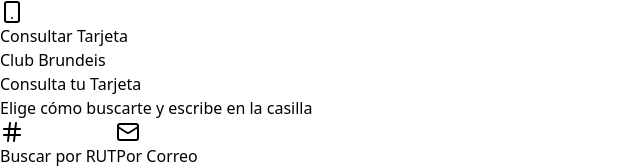
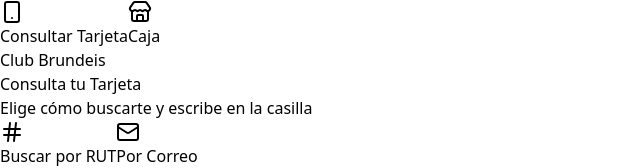
Before and after one commit to ruizrenzo0108/club-brundeis, a React (Vite) app: page / in a window 1280 px wide. Shown: the top 168 px of the page, without its empty margins (0-640 px from the left). Built offline with nearby package versions, Linux system fonts and the light colour scheme.

Commit message:
Ocultar2

```diff
--- a/src/App.jsx
+++ b/src/App.jsx
@@ -19,9 +19,6 @@ import { supabase } from './supabaseClient';
 
 
 const PIN_CAJA_CORRECTO = "Brunde1865";
-
-// Ruta privada para abrir el módulo de caja. Puedes cambiar este nombre.
-const RUTA_CAJA_SECRETA = "/brundeis-caja-interna-7f3a9";
 
 const META_SELLOS = 8;
 
@@ -141,12 +138,6 @@ export default function App() {
   // =========================================================================
 
   useEffect(() => {
-
-    // La caja solo se muestra al entrar directamente por la ruta secreta.
-    if (window.location.pathname.replace(/\/$/, '') === RUTA_CAJA_SECRETA) {
-      setVista('caja');
-      return;
-    }
 
     const sesionId = localStorage.getItem('brundeis_cliente_id');
 
@@ -987,6 +978,34 @@ export default function App() {
 
 
 
+          <button
+
+            onClick={() => {
+
+              if (escaneandoQR) detenerEscanerCamara();
+
+              setVista('caja');
+
+            }}
+
+            className={`flex items-center gap-1.5 px-4 py-2 rounded-xl text-xs font-semibold tracking-wide transition-all ${
+
+              vista === 'caja'
+
+                ? 'bg-[#C98A42] text-[#14100E] shadow-md shadow-[#C98A42]/30 font-bold'
+
+                : 'text-[#A89A90] hover:text-[#F5EDE2]'
+
+            }`}
+
+          >
+
+            <Store className="w-3.5 h-3.5" />
+
+            Caja
+
+          </button>
+
         </div>
 
 
```
